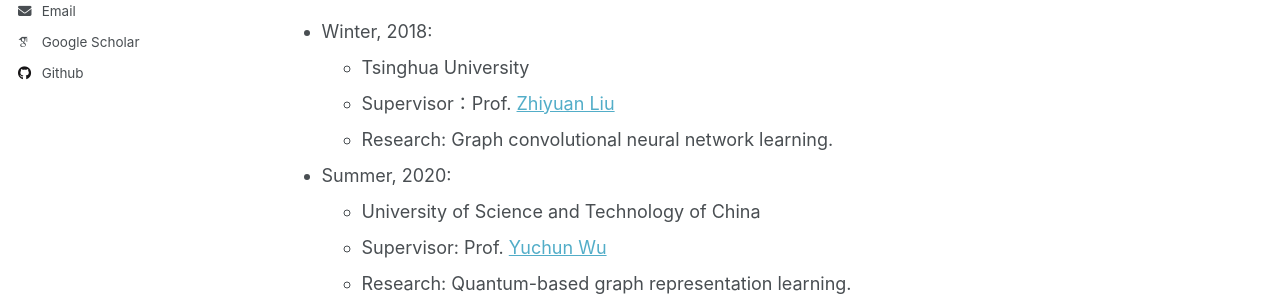
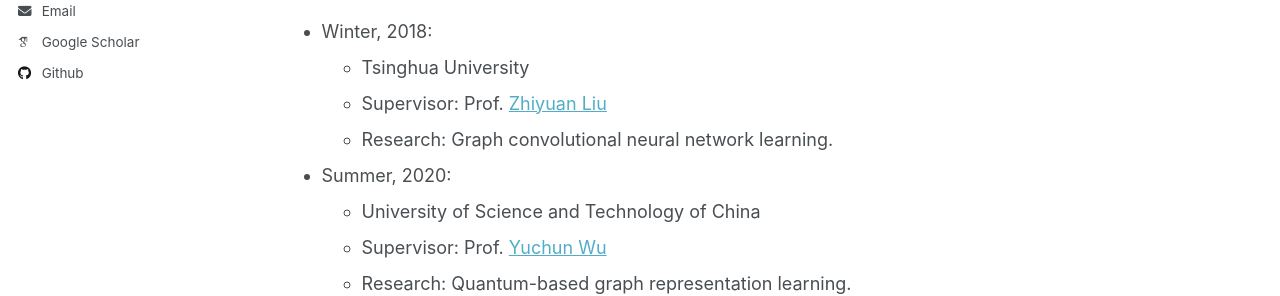
Before and after one commit to DongDChen/DongDChen.github.io, a Jekyll site: the page built from _pages/about.md, in a window 1280 px wide and 900 px high. Shown: the part 418-714 px from the top of the window. Built offline with Jekyll 4.4.1, drawn with Linux system fonts in a browser that asks for light colours; some web fonts are replaced; part of the change alters nothing that is shown.

```diff
--- a/_pages/about.md
+++ b/_pages/about.md
@@ -16,7 +16,7 @@ Exchange experiences
 ======
 - Winter, 2018:
   - Tsinghua University
-  - Supervisor：Prof. [Zhiyuan Liu](https://nlp.csai.tsinghua.edu.cn/~lzy/index_cn.html)
+  - Supervisor: Prof. [Zhiyuan Liu](https://nlp.csai.tsinghua.edu.cn/~lzy/index_cn.html)
   - Research: Graph convolutional neural network learning.
 
 - Summer, 2020:
```
